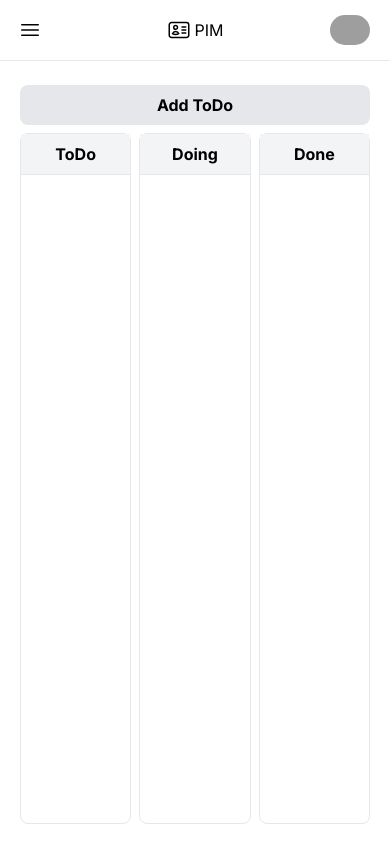
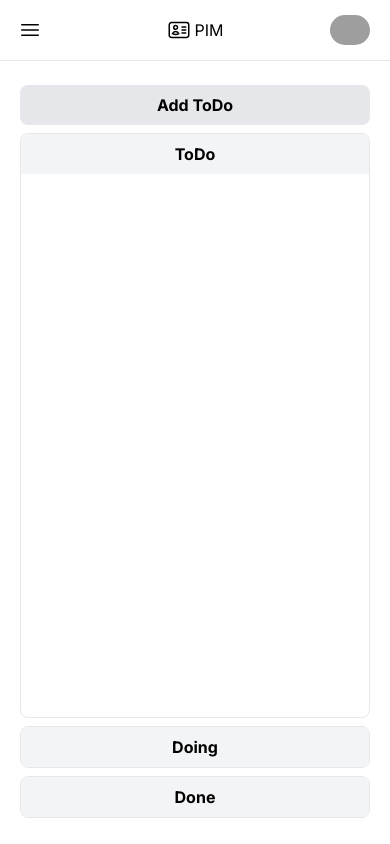
Before and after one commit to thitipongr/Final-Project-Front-end---Dev-Init, a Next.js app: page /ToDoList in a window 390 px wide. Built offline with nearby package versions, Linux system fonts and the light colour scheme; grey boxes are pictures that could not be loaded.

Commit message:
Adjust responsive to ToDo list

```diff
--- a/app/ToDoList/page.tsx
+++ b/app/ToDoList/page.tsx
@@ -48,6 +48,10 @@ const Page = () => {
     archive: false,
   });
 
+  const [toDoExpand, setToDoExpand] = useState(true);
+  const [doingExpand, setDoingExpand] = useState(false);
+  const [doneExpand, setDoneExpand] = useState(false);
+
   return (
     <>
       <div className="flex flex-col h-full space-y-2">
@@ -57,12 +61,39 @@ const Page = () => {
         >
           Add ToDo
         </button>
-        <div className="flex h-full justify-between space-x-2">
-          <div className="w-1/3 rounded-lg border h-[calc(100vh-(61px+8px+16px+20px+40px+8px))]">
-            <div className="flex-initial border-b px-2 py-2 bg-gray-100 font-bold text-center ">
+        <div className="flex flex-col lg:flex-row justify-between space-y-2 lg:space-y-0 lg:space-x-2 select-none">
+          <div
+            className={clsx(
+              "lg:w-1/3 rounded-lg border lg:h-[calc(100vh-(61px+8px+16px+20px+40px+8px))]",
+              {
+                "h-[calc(100vh-(61px+8px+16px+20px+40px+8px+40px+8px+40px+8px+10px))] ":
+                  toDoExpand,
+              }
+            )}
+          >
+            <div
+              className={clsx(
+                "border-none px-2 py-2 bg-gray-100 font-bold text-center rounded-lg",
+                {
+                  "rounded-b-none border-b": toDoExpand,
+                }
+              )}
+              onClick={() => {
+                setToDoExpand(true),
+                  setDoingExpand(false),
+                  setDoneExpand(false);
+              }}
+            >
               ToDo
             </div>
-            <div className="p-2 space-y-2 overflow-y-auto h-[calc(100%-41px)]">
+            <div
+              className={clsx(
+                "p-2 space-y-2 overflow-y-auto h-[calc(100%-41px)]",
+                {
+                  "hidden lg:block": !toDoExpand,
+                }
+              )}
+            >
               {Object.keys(toDoTesks[0] || {}).length
                 ? toDoTesks.map(
                     (
@@ -93,11 +124,38 @@ const Page = () => {
                 : null}
             </div>
           </div>
-          <div className="w-1/3 rounded-lg border h-[calc(100vh-(61px+8px+16px+20px+40px+8px))]">
-            <div className="border-b px-2 py-2 bg-gray-100 font-bold text-center">
+          <div
+            className={clsx(
+              "lg:w-1/3 rounded-lg border lg:h-[calc(100vh-(61px+8px+16px+20px+40px+8px))]",
+              {
+                "h-[calc(100vh-(61px+8px+16px+20px+40px+8px+40px+8px+40px+8px+10px))] ":
+                  doingExpand,
+              }
+            )}
+          >
+            <div
+              className={clsx(
+                "border-none px-2 py-2 bg-gray-100 font-bold text-center rounded-lg",
+                {
+                  "rounded-b-none border-b": doingExpand,
+                }
+              )}
+              onClick={() => {
+                setToDoExpand(false),
+                  setDoingExpand(true),
+                  setDoneExpand(false);
+              }}
+            >
               Doing
             </div>
-            <div className="p-2 space-y-2 overflow-y-auto h-[calc(100%-41px)]">
+            <div
+              className={clsx(
+                "p-2 space-y-2 overflow-y-auto h-[calc(100%-41px)]",
+                {
+                  "hidden lg:block": !doingExpand,
+                }
+              )}
+            >
               {Object.keys(toDoTesks[0] || {}).length
                 ? toDoTesks.map(
                     (
@@ -128,11 +186,38 @@ const Page = () => {
                 : null}
             </div>
           </div>
-          <div className="w-1/3 rounded-lg border h-[calc(100vh-(61px+8px+16px+20px+40px+8px))]">
-            <div className="border-b px-2 py-2 bg-gray-100 font-bold text-center">
+          <div
+            className={clsx(
+              "lg:w-1/3 rounded-lg border lg:h-[calc(100vh-(61px+8px+16px+20px+40px+8px))]",
+              {
+                "h-[calc(100vh-(61px+8px+16px+20px+40px+8px+40px+8px+40px+8px+10px))] ":
+                  doneExpand,
+              }
+            )}
+          >
+            <div
+              className={clsx(
+                "border-none px-2 py-2 bg-gray-100 font-bold text-center rounded-lg",
+                {
+                  "rounded-b-none border-b": doneExpand,
+                }
+              )}
+              onClick={() => {
+                setToDoExpand(false),
+                  setDoingExpand(false),
+                  setDoneExpand(true);
+              }}
+            >
               Done
             </div>
-            <div className="p-2 space-y-2 overflow-y-auto h-[calc(100%-41px)]">
+            <div
+              className={clsx(
+                "p-2 space-y-2 overflow-y-auto h-[calc(100%-41px)]",
+                {
+                  "hidden lg:block": !doneExpand,
+                }
+              )}
+            >
               {Object.keys(toDoTesks[0] || {}).length
                 ? toDoTesks.map(
                     (
--- a/app/components/ToDoList/ToDoCard.tsx
+++ b/app/components/ToDoList/ToDoCard.tsx
@@ -30,7 +30,7 @@ type ToDoCard_type = {
 const ToDoCard = ({ toDoTesks, setState }: ToDoCard_type) => {
   return (
     <div
-      className="w-full rounded-lg border"
+      className="w-full rounded-lg border select-none"
       onClick={() => {
         const packData = {
           id: toDoTesks.id || "",
@@ -47,7 +47,7 @@ const ToDoCard = ({ toDoTesks, setState }: ToDoCard_type) => {
       }}
     >
       <div
-        className={clsx("flex rounded-lg p-2 bg-gray-100 truncate", {
+        className={clsx("flex rounded-lg p-2 bg-gray-50 truncate", {
           "border-b rounded-b-none": toDoTesks.description !== "",
         })}
       >
```
